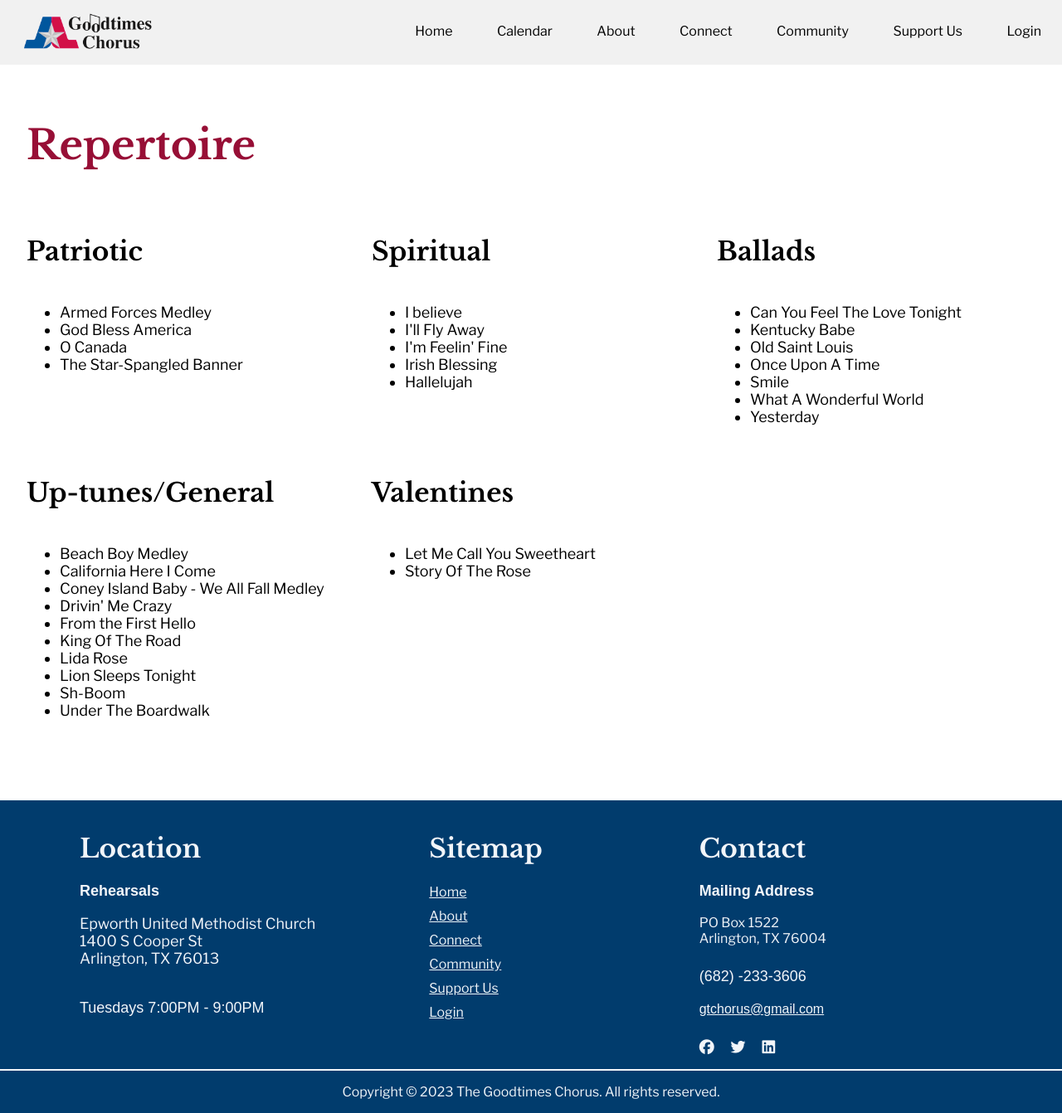
After one commit to uta-tsw0306/ctec-4350-goodtimes-redesign, a PHP site: page /repertoire.php in a window 1280 px wide. The commit adds this page. Shown: the whole page at 83% size. Run offline with PHP 8.4, Linux system fonts and the light colour scheme; some libraries are stand-ins or nearby versions.

Commit message:
new files

```diff
--- /dev/null
+++ b/repertoire.php
@@ -0,0 +1,112 @@
+<?php
+	include ('shared.inc.php');
+?>
+<!doctype html>
+    <html>
+        <head>
+            <meta charset="utf-8">
+            <meta name="viewport" content="width=device-width, initial-scale=1, shrink-to-fit=no">
+            <meta name="keywords" content="">
+            <meta name="description" content="">
+            <meta name="author" content="Web Wise Media">
+
+            <title>Repertoire | Goodtimes Chorus</title>
+
+            <link rel="stylesheet" href="style.css">
+
+            <script src="https://kit.fontawesome.com/403c2f4f58.js" crossorigin="anonymous"></script>
+
+
+        </head>
+
+        <body>
+        <?php echo $nav; ?>
+
+            <main>
+                <div class="container-fluid">
+                    <div class="row">
+                        <div class="col-xs-12">
+                            <h1>Repertoire</h1>
+                        </div>
+                    <div class="row">
+
+                        <div class="col-xs-6 col-lg-4">
+                            <h3>Patriotic</h3>
+                            <ul>
+                                <li>Armed Forces Medley</li>
+                                <li>God Bless America</li>
+                                <li>O Canada</li>
+                                <li>The Star-Spangled Banner</li>
+                            </ul>
+                        </div>
+
+                        <div class="col-xs-6 col-lg-4">
+                            <h3>Spiritual</h3>
+                            <ul>
+                                <li>I believe</li>
+                                <li>I'll Fly Away</li>
+                                <li>I'm Feelin' Fine</li>
+                                <li>Irish Blessing</li>
+                                <li>Hallelujah</li>
+                            </ul>
+                        </div>
+
+                        <div class="col-xs-6 col-lg-4">
+                            <h3>Ballads</h3>
+                            <ul>
+                                <li>Can You Feel The Love Tonight</li>
+                                <li>Kentucky Babe</li>
+                                <li>Old Saint Louis</li>
+                                <li>Once Upon A Time</li>
+                                <li>Smile</li>
+                                <li>What A Wonderful World</li>
+                                <li>Yesterday</li>
+                            </ul>
+                        </div>
+
+                        <div class="col-xs-6 col-lg-4">
+                            <h3>Up-tunes/General</h3>
+                            <ul>
+                                <li>Beach Boy Medley</li>
+                                <li>California Here I Come</li>
+                                <li>Coney Island Baby - We All Fall Medley</li>
+                                <li>Drivin' Me Crazy</li>
+                                <li>From the First Hello</li>
+                                <li>King Of The Road</li>
+                                <li>Lida Rose</li>
+                                <li>Lion Sleeps Tonight</li>
+                                <li>Sh-Boom</li>
+                                <li>Under The Boardwalk</li>
+                            </ul>
+                        </div>
+
+                        <div class="col-xs-6 col-lg-4">
+                            <h3>Valentines</h3>
+                            <ul>
+                                <li>Let Me Call You Sweetheart</li>
+                                <li>Story Of The Rose</li>
+                            </ul>
+                        </div>
+
+
+
+
+                    </div>
+
+
+
+                    </div>
+
+
+
+
+
+                </div>
+            </main>
+
+            <?php echo $footer; ?>
+
+            <?php echo $js; ?>
+
+        </body>
+    </html>
--- a/shared.inc.php
+++ b/shared.inc.php
@@ -14,9 +14,9 @@ $nav = "
                 </li>
                 <li class='about-tab'><a href='about.php' title='About'>About</a>
                     <ul class='about dropdown-content'>
-                        <li><a href='something.php' title='Title Goes Here'>About 1</a></li>
+                        <li><a href='mission.php' title='Mission & Vision'>Mission & Vision</a></li>
                         <li><a href='something.php' title='Title Goes Here'>About 2</a></li>
-                        <li><a href='something.php' title='Title Goes Here'>About 3</a></li>
+                        <li><a href='repertoire.php' title='Repertoire'>Repertoire</a></li>
                         <li><a href='something.php' title='Title Goes Here'>About 4</a></li>
                     </ul>
                 </li>
```
Also changed, not shown: mission.php (added, +51 -0 lines).
